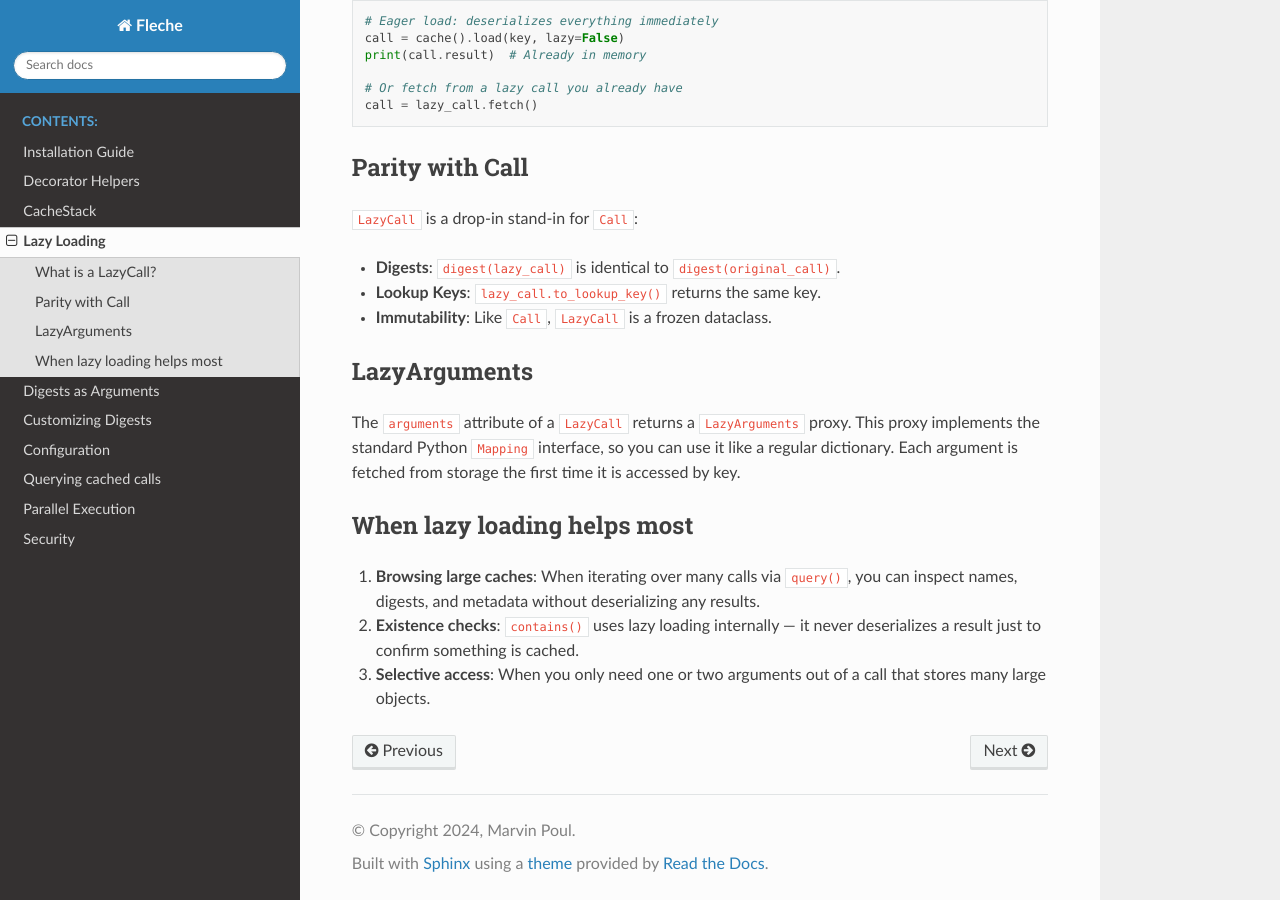
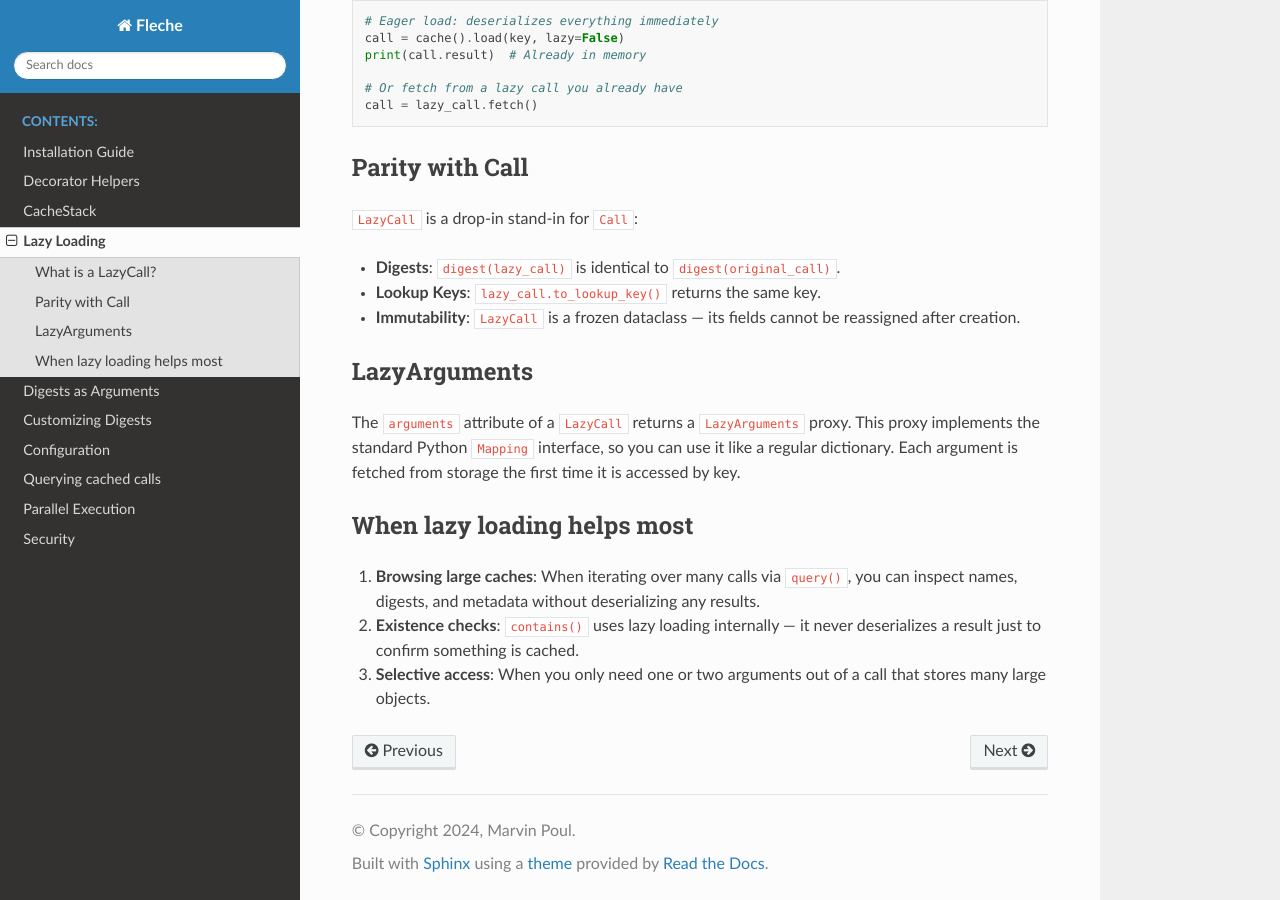
Before and after one commit to pmrv/fleche, a Sphinx documentation site: the page built from docs/lazy_call.rst, in a window 1280 px wide and 900 px high, scrolled down 740 px. Built offline with Sphinx 7.4.7 and the Read the Docs theme 3.1.0, drawn with Linux system fonts in a browser that asks for light colours; pages that are not in the unit, such as notebooks, are missing from menus.

Commit message:
Fix incorrect claim that Call is a frozen dataclass (#293)
The docs stated LazyCall is frozen "like Call", but Call uses @dataclass
without frozen=True. Updated to describe only LazyCall's immutability.

https://claude.ai/code/session_012LzfJ451BXaLuii9SPfC6V

Co-authored-by: Claude <noreply@anthropic.com>

```diff
--- a/docs/lazy_call.rst
+++ b/docs/lazy_call.rst
@@ -39,7 +39,7 @@ Parity with Call
 
 * **Digests**: ``digest(lazy_call)`` is identical to ``digest(original_call)``.
 * **Lookup Keys**: ``lazy_call.to_lookup_key()`` returns the same key.
-* **Immutability**: Like ``Call``, ``LazyCall`` is a frozen dataclass.
+* **Immutability**: ``LazyCall`` is a frozen dataclass — its fields cannot be reassigned after creation.
 
 LazyArguments
 -------------
```
